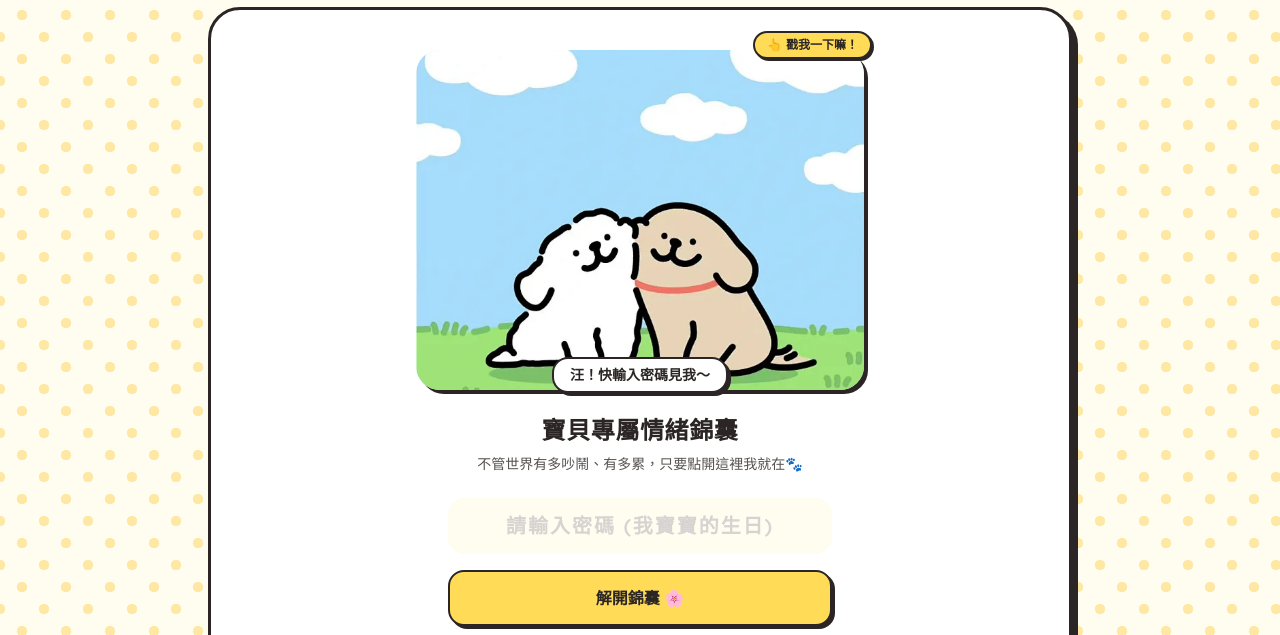
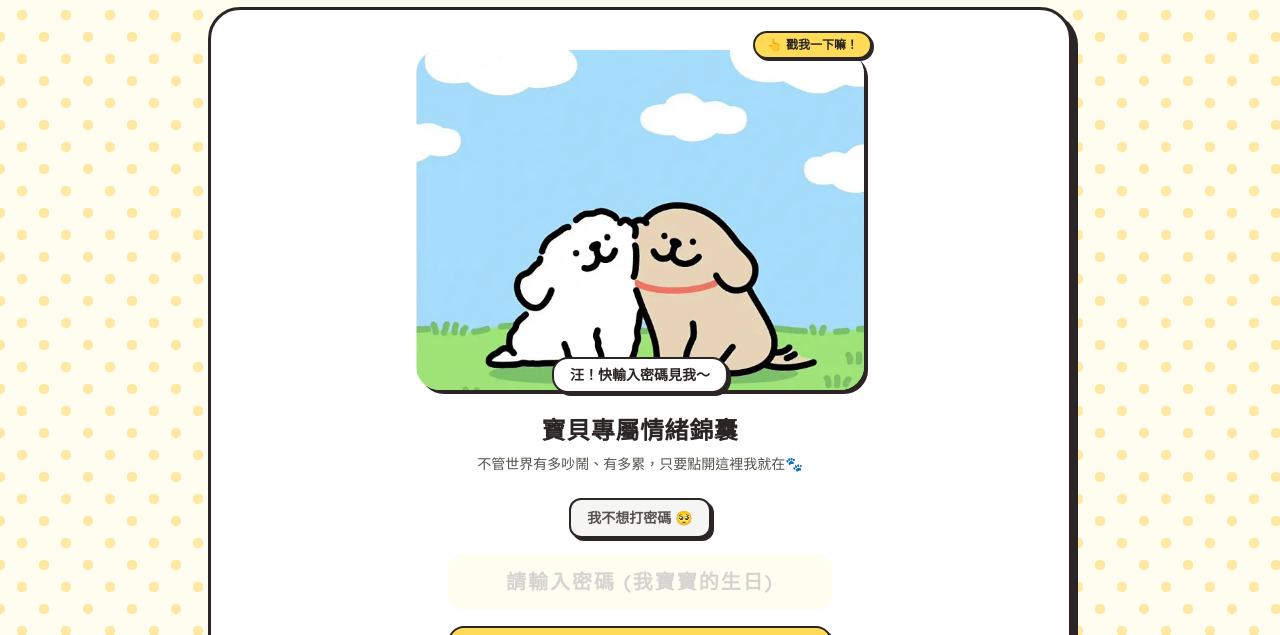
Before and after one commit to arxys88/for-my-girl, a plain HTML site: page index.html in a window 1280 px wide. Shown: the part 139-774 px from the top of the page. Drawn offline with nearby package versions, Linux system fonts and the light colour scheme; a web font is replaced by a local one.

Commit message:
add password btn

```diff
--- a/index.html
+++ b/index.html
@@ -144,6 +144,16 @@
       </p>
 
       <form id="unlock-form" class="max-w-sm mx-auto space-y-4">
+        <!-- 🌟 「我不想打密碼」調皮逃跑按鈕 🌟 -->
+      <div class="mt-4 flex justify-center">
+        <button
+          type="button"
+          id="escape-btn"
+          onclick="handleEscapeClick()"
+          class="maltese-btn py-2 px-4 bg-stone-100 hover:bg-stone-200 text-stone-600 rounded-xl text-xs sm:text-sm font-black transition-all duration-200">
+          我不想打密碼 🥺
+        </button>
+      </div>
         <div>
           <input
             type="password"
@@ -667,7 +677,66 @@
 
     renderLetter();
     renderJoke();
-// git add .
+
+    /* =========================================================================
+     * 🐶 「我不想打密碼」調皮逃跑計數機制
+     * ========================================================================= */
+    let escapeClicks = 0;
+    const escapeTexts = [
+      "我真的不想打密碼！",
+      "我真的真的真的不想打密碼 🐾",
+      "好啦好啦～真的最後一次了！🥺",
+      "懶懶小白～真拿你沒辦法 💕"
+    ];
+
+    function handleEscapeClick() {
+      escapeClicks++;
+      const btn = document.getElementById('escape-btn');
+
+      // 每次點擊噴出少量小紙花增添逗趣感
+      confetti({ particleCount: 15, spread: 45, origin: { y: 0.7 } });
+
+      if (escapeClicks >= 4) {
+        // 點滿 4 次：大彩帶放行，解鎖進入主頁面！
+        btn.textContent = escapeTexts[3];
+        confetti({ particleCount: 80, spread: 90, origin: { y: 0.6 } });
+
+        setTimeout(() => {
+          lockScreen.classList.add('opacity-0', 'scale-95');
+          setTimeout(() => {
+            lockScreen.classList.add('hidden');
+            mainDashboard.classList.remove('hidden');
+            mainDashboard.classList.add('opacity-100', 'scale-100');
+            lucide.createIcons();
+            // 重置按鈕狀態，避免下次鎖定後位置錯亂
+            btn.style.position = 'static';
+            btn.textContent = "我不想打密碼 🥺";
+            escapeClicks = 0;
+          }, 300);
+        }, 500);
+
+      } else {
+        // 前 1~3 次：換文字 + 隨機跳到螢幕其他位置
+        btn.textContent = escapeTexts[escapeClicks - 1];
+
+        // 轉換為 fixed 定位，讓按鈕能在螢幕視窗內任意跳躍
+        btn.style.position = 'fixed';
+        btn.style.zIndex = '999';
+
+        // 計算安全邊界，避免跑出螢幕外
+        const btnWidth = btn.offsetWidth || 180;
+        const btnHeight = btn.offsetHeight || 44;
+        const maxX = window.innerWidth - btnWidth - 24;
+        const maxY = window.innerHeight - btnHeight - 24;
+
+        const randomX = Math.max(24, Math.floor(Math.random() * maxX));
+        const randomY = Math.max(24, Math.floor(Math.random() * maxY));
+
+        btn.style.left = `${randomX}px`;
+        btn.style.top = `${randomY}px`;
+      }
+    }
+//git add .
 //git commit -m "update contents"
 //git push
   </script>
```
